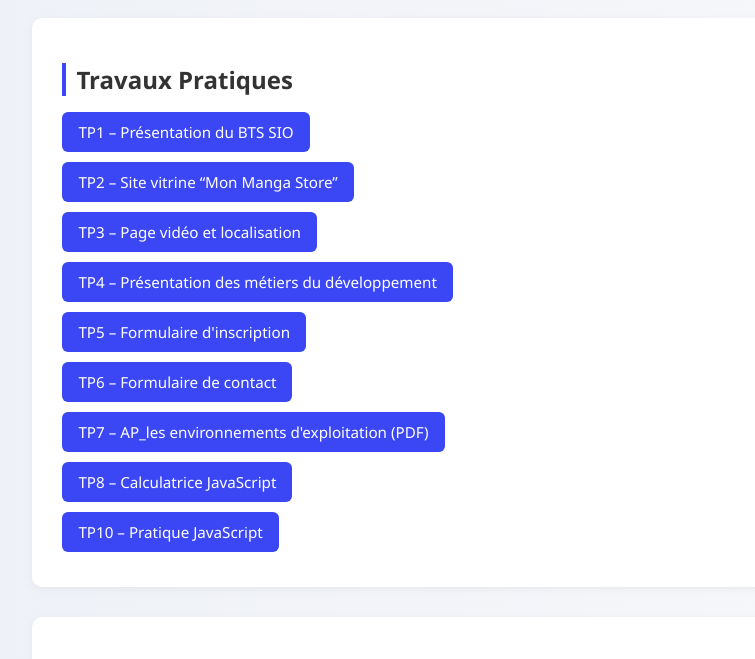
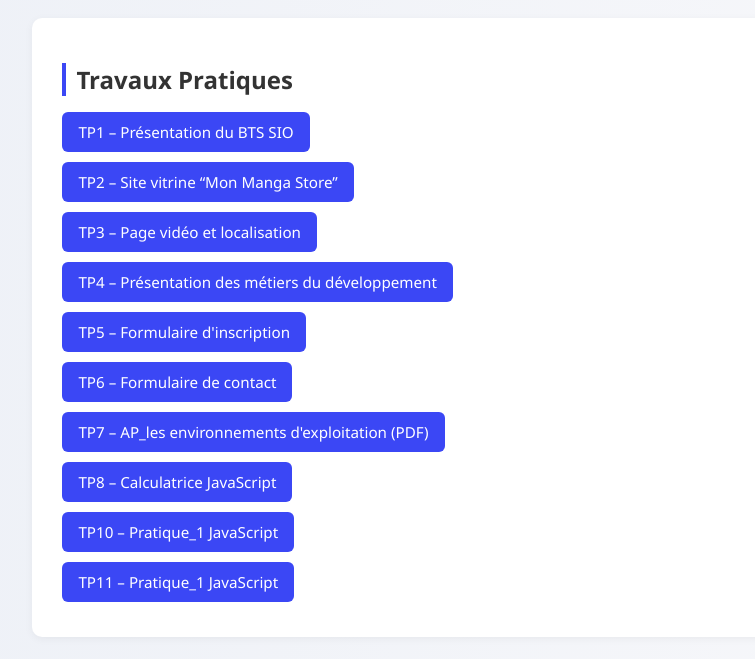
Before and after one commit to A-Olichi/MY_PORTFOLIO, a plain HTML site: page index.html in a window 1280 px wide. Shown: the part 126-785 px from the top of the page, without its empty margins (70-825 px from the left). Drawn offline with Linux system fonts and the light colour scheme.

Commit message:
ajout lien vers TP11 dans INDEX.HTML

```diff
--- a/index.html
+++ b/index.html
@@ -89,7 +89,8 @@
       <li><a href="TP6/TP6.html">TP6 – Formulaire de contact</a></li>
       <li><a href="TP7/TP7.html">TP7 – AP_les environnements d'exploitation (PDF)</a></li>
       <li><a href="TP8/TP8.html">TP8 – Calculatrice JavaScript</a></li>
-      <li><a href="TP10/index.html">TP10 – Pratique JavaScript</a></li>
+      <li><a href="TP10/index.html">TP10 – Pratique_1 JavaScript</a></li>
+      <li><a href="TP11/index.html">TP11 – Pratique_1 JavaScript</a></li>
     </ul>
   </section>
 
```
